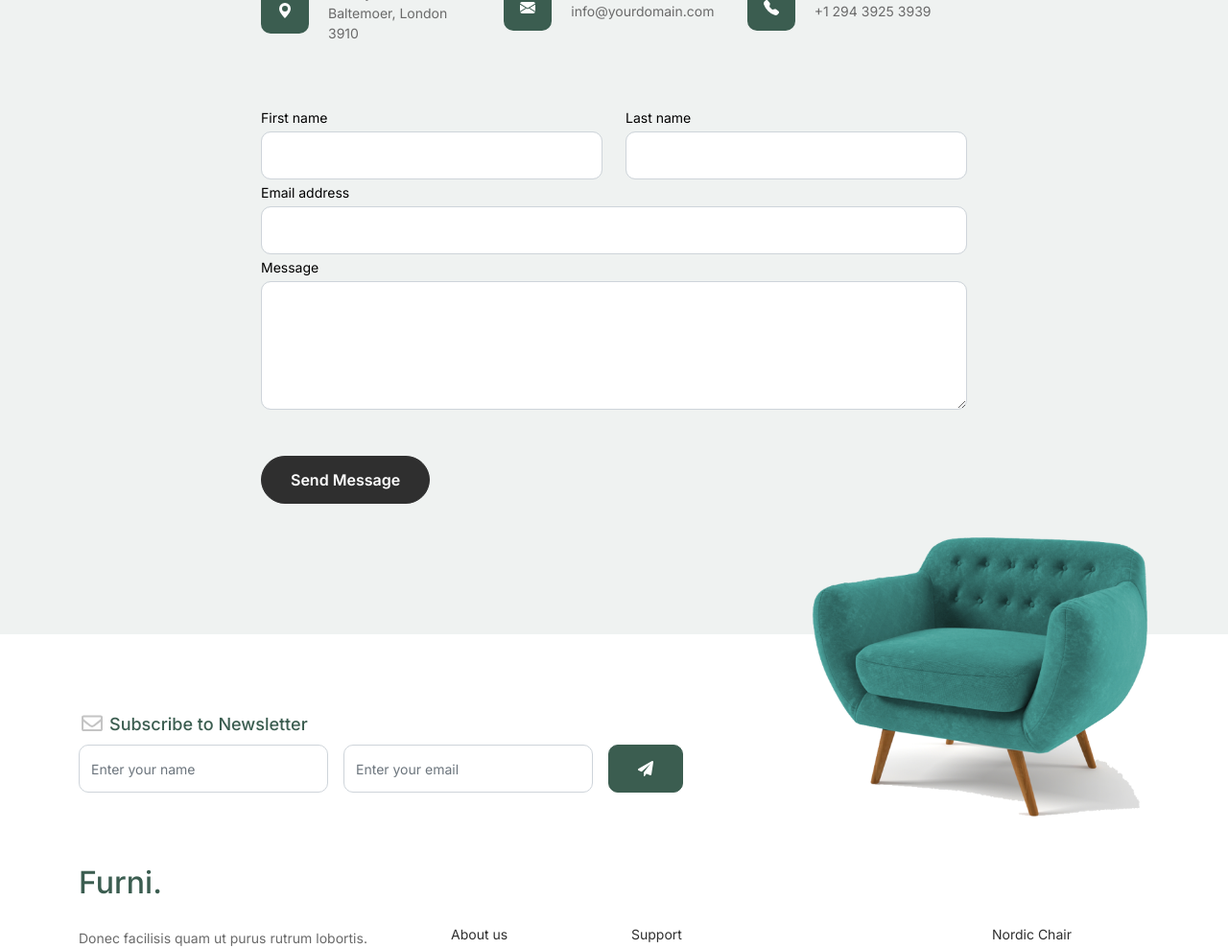
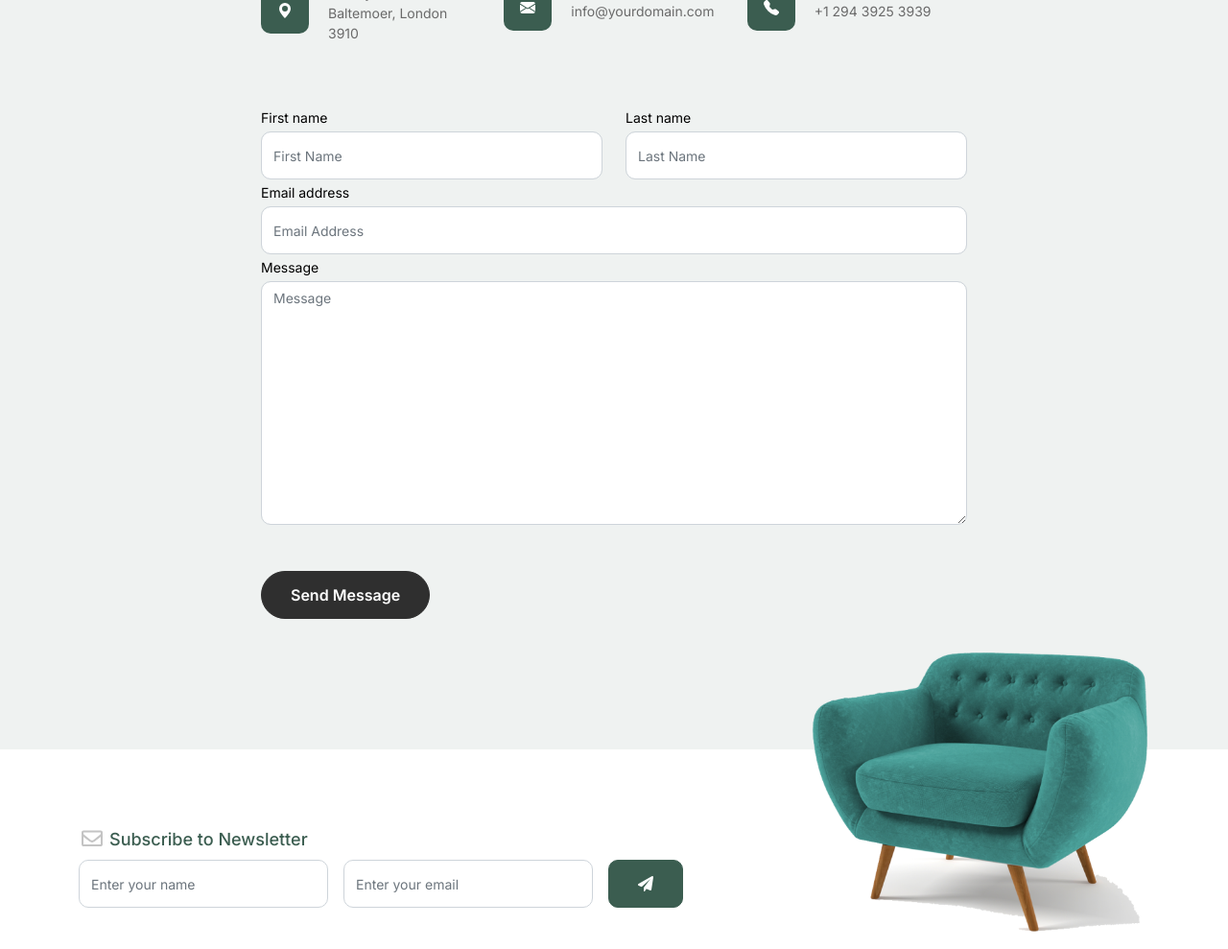
Before and after one commit to gheyderov/py-15-project, a Django app: page /contact/ in a window 1280 px wide; the page is wider, and only the part inside the window is pictured. Shown: the part 672-1661 px from the top of that part at 96% size. Run offline with Django 5.2, Linux system fonts and the light colour scheme; data that the repository does not hold is empty; parts of the project's set-up code (start-up, migrations or seed data) failed here and were passed over; some libraries are stand-ins or nearby versions.

Commit message:
django forms

```diff
--- /dev/null
+++ b/core/forms.py
@@ -0,0 +1,39 @@
+from django import forms
+from core.models import Contact
+
+
+class ContactForm(forms.ModelForm):
+
+    class Meta:
+        model = Contact
+        fields = [
+            'first_name',
+            'last_name',
+            'email',
+            'message'
+        ]
+        widgets = {
+            'first_name' : forms.TextInput(attrs={
+                'class' : 'form-control',
+                'placeholder' : 'First Name'
+            }),
+            'last_name' : forms.TextInput(attrs={
+                'class' : 'form-control',
+                'placeholder' : 'Last Name'
+            }),
+            'email' : forms.EmailInput(attrs={
+                'class' : 'form-control',
+                'placeholder' : 'Email Address'
+            }),
+            'message' : forms.Textarea(attrs={
+                'class' : 'form-control',
+
+                'placeholder' : 'Message'
+            })
+        }
+
+    def clean(self):
+        value = self.cleaned_data['email']
+        if not value.endswith('gmail.com'):
+            raise forms.ValidationError('Email must be gmail.com')
+        return self.cleaned_data
--- a/core/models.py
+++ b/core/models.py
@@ -1,4 +1,5 @@
 from django.db import models
+from core.validators import validate_gmail
 
 # Create your models here.
 
@@ -15,8 +16,10 @@ class Contact(AbstracModel):
 
     first_name = models.CharField('First Name', max_length=200)
     last_name = models.CharField('Last Name', max_length=200, null=True, blank=True)
+    # email = models.EmailField('Email', max_length=200, validators=[validate_gmail])
     email = models.EmailField('Email', max_length=200)
     message = models.TextField('Message')
 
+
     def __str__(self):
         return f'{self.first_name} {self.last_name}'
--- a/core/templates/base.html
+++ b/core/templates/base.html
@@ -46,7 +46,7 @@
 					<li><a class="nav-link" href="{% url 'about' %}">About us</a></li>
 					<li><a class="nav-link" href="services.html">Services</a></li>
 					<li><a class="nav-link" href="blog.html">Blog</a></li>
-					<li><a class="nav-link" href="contact.html">Contact us</a></li>
+					<li><a class="nav-link" href="{% url 'contact' %}">Contact us</a></li>
 				</ul>
 				<!-- Search input -->
 				<form class="d-flex">
--- a/core/templates/contact.html
+++ b/core/templates/contact.html
@@ -80,33 +80,45 @@
                 </div>
               </div>
 
-              <form>
+              <form method="post">
+                {% csrf_token %}
+                {% include 'includes/messages.html' %}
+                {{form.non_field_errors}}
                 <div class="row">
                   <div class="col-6">
                     <div class="form-group">
                       <label class="text-black" for="fname">First name</label>
-                      <input type="text" class="form-control" id="fname">
+                      {{form.first_name}}
+                      {{form.first_name.errors}}
+                      <!-- <input type="text" class="form-control" id="fname"> -->
                     </div>
                   </div>
                   <div class="col-6">
                     <div class="form-group">
                       <label class="text-black" for="lname">Last name</label>
-                      <input type="text" class="form-control" id="lname">
+                      {{form.last_name}}
+                      {{form.last_name.errors}}
+                      <!-- <input type="text" class="form-control" id="lname"> -->
                     </div>
                   </div>
                 </div>
                 <div class="form-group">
                   <label class="text-black" for="email">Email address</label>
-                  <input type="email" class="form-control" id="email">
+                  <!-- <input type="email" class="form-control" id="email"> -->
+                   {{form.email}}
+                   {{form.email.errors}}
                 </div>
 
                 <div class="form-group mb-5">
                   <label class="text-black" for="message">Message</label>
-                  <textarea name="" class="form-control" id="message" cols="30" rows="5"></textarea>
+                  {{form.message}}
+                  {{form.message.errors}}
+                  <!-- <textarea name="" class="form-control" id="message" cols="30" rows="5"></textarea> -->
                 </div>
 
                 <button type="submit" class="btn btn-primary-hover-outline">Send Message</button>
               </form>
+
 
             </div>
 
--- /dev/null
+++ b/core/templates/includes/messages.html
@@ -0,0 +1,7 @@
+{% if messages %}
+<ul class="messages">
+    {% for message in messages %}
+    <li{% if message.tags %} class="{{ message.tags }}"{% endif %}>{{ message }}</li>
+    {% endfor %}
+</ul>
+{% endif %}
--- /dev/null
+++ b/core/validators.py
@@ -0,0 +1,6 @@
+from django.forms import ValidationError
+
+
+def validate_gmail(value):
+    if not value.endswith('gmail.com'):
+        raise ValidationError('Email must be gmail!')
--- a/core/views.py
+++ b/core/views.py
@@ -1,4 +1,7 @@
-from django.shortcuts import render
+from django.shortcuts import render, redirect
+from django.urls import reverse_lazy
+from core.forms import ContactForm
+from django.contrib import messages
 
 # Create your views here.
 
@@ -9,4 +12,16 @@ def about(request):
     return render(request, 'about.html')
 
 def contact(request):
-    return render(request, 'contact.html')
+    form = ContactForm
+    print('GET')
+    if request.method == 'POST':
+        form = ContactForm(data = request.POST)
+        print(request.POST)
+        if form.is_valid():
+            form.save()
+            messages.add_message(request, messages.WARNING, "Successfully Sent!")
+            return redirect(reverse_lazy('contact'))
+    context = {
+        'form' : form
+    }
+    return render(request, 'contact.html', context)
```
Also changed, not shown: config/settings.py (+12 -0 lines).
